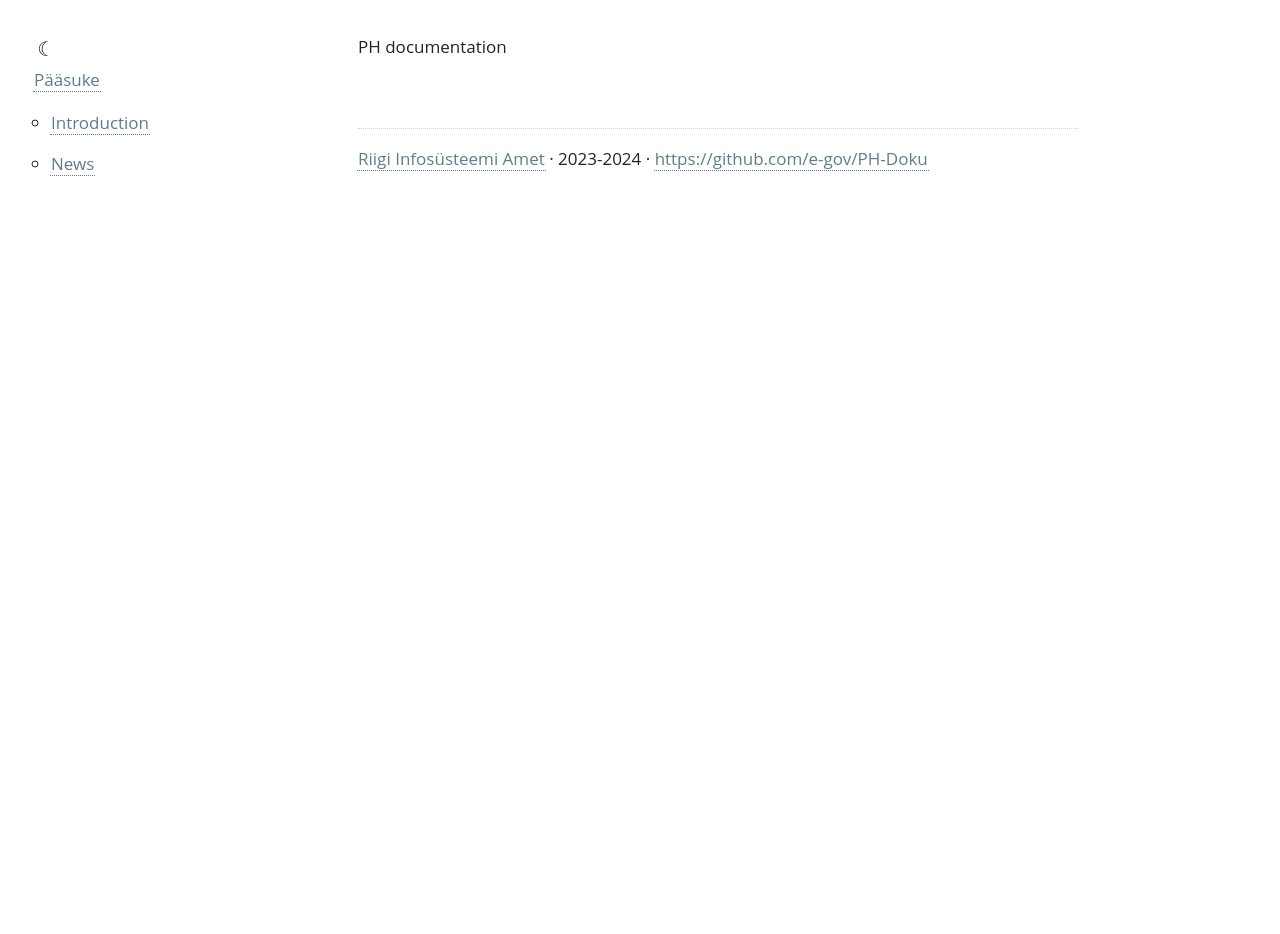
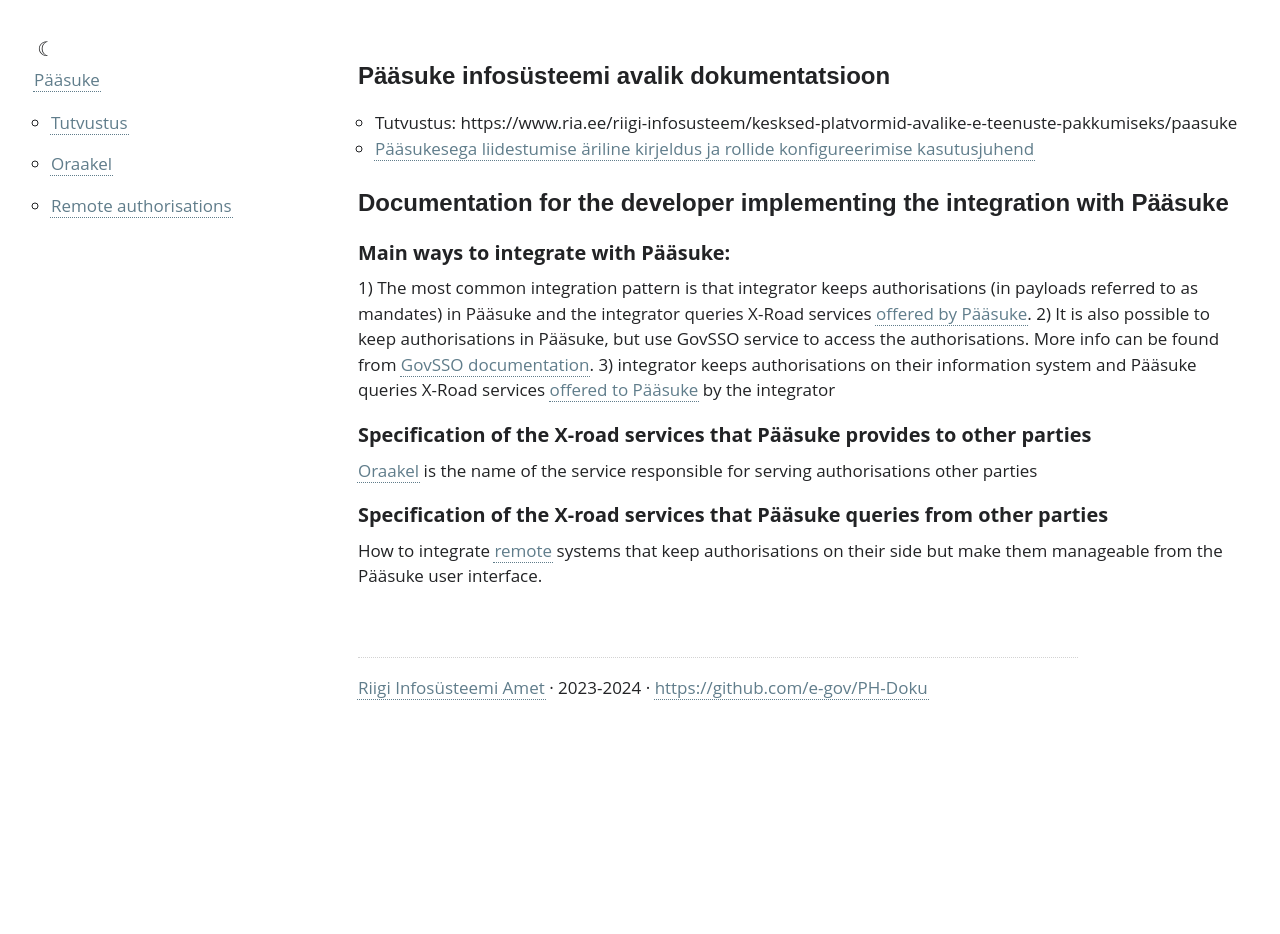
Before and after one commit to e-gov/PH-Doku, a Jekyll site: the page built from index.md, in a window 1280 px wide. Built offline with Jekyll 4.4.1, drawn with Linux system fonts in a browser that asks for light colours; our own code applies the rules of GitHub Pages for plain Markdown files.

Commit message:
algne dokumentatsioon

```diff
--- a/_data/Riba.yml
+++ b/_data/Riba.yml
@@ -1,4 +1,6 @@
-- title: "Introduction"
+- title: "Tutvustus"
   url: "/"
-- title: "News"
-  url: "/News"
+- title: "Oraakel"
+  url: "/Oraakel"
+- title: "Remote authorisations"
+  url: "/Remote"
--- /dev/null
+++ b/index.md
@@ -0,0 +1,19 @@
+# Pääsuke infosüsteemi avalik dokumentatsioon
+
+* Tutvustus: https://www.ria.ee/riigi-infosusteem/kesksed-platvormid-avalike-e-teenuste-pakkumiseks/paasuke
+* [Pääsukesega liidestumise äriline kirjeldus ja rollide konfigureerimise kasutusjuhend](https://e-gov.github.io/PH-Doku/files/rollide_konfigureerimine_v011.pdf)
+
+# Documentation for the developer implementing the integration with Pääsuke
+
+## Main ways to integrate with Pääsuke:
+1) The most common integration pattern is that integrator keeps authorisations (in payloads referred to as mandates) in Pääsuke and the integrator queries X-Road services [offered by Pääsuke](#specification-of-the-x-road-services-that-pääsuke-provides-to-other-parties).
+2) It is also possible to keep authorisations in Pääsuke, but use GovSSO service to access the authorisations. More info can be found from [GovSSO documentation](https://e-gov.github.io/GOVSSO/Representee).
+3) integrator keeps authorisations on their information system and Pääsuke queries X-Road services [offered to Pääsuke](#specification-of-the-x-road-services-that-pääsuke-queries-from-other-parties) by the integrator
+
+## Specification of the X-road services that Pääsuke provides to other parties
+
+[Oraakel](Oraakel) is the name of the service responsible for serving authorisations other parties
+
+## Specification of the X-road services that Pääsuke queries from other parties
+
+How to integrate [remote](Remote) systems that keep authorisations on their side but make them manageable from the Pääsuke user interface.
```
Also changed, not shown: Oraakel.md (added, +27 -0 lines), Remote.md (added, +19 -0 lines), README.md (deleted).
